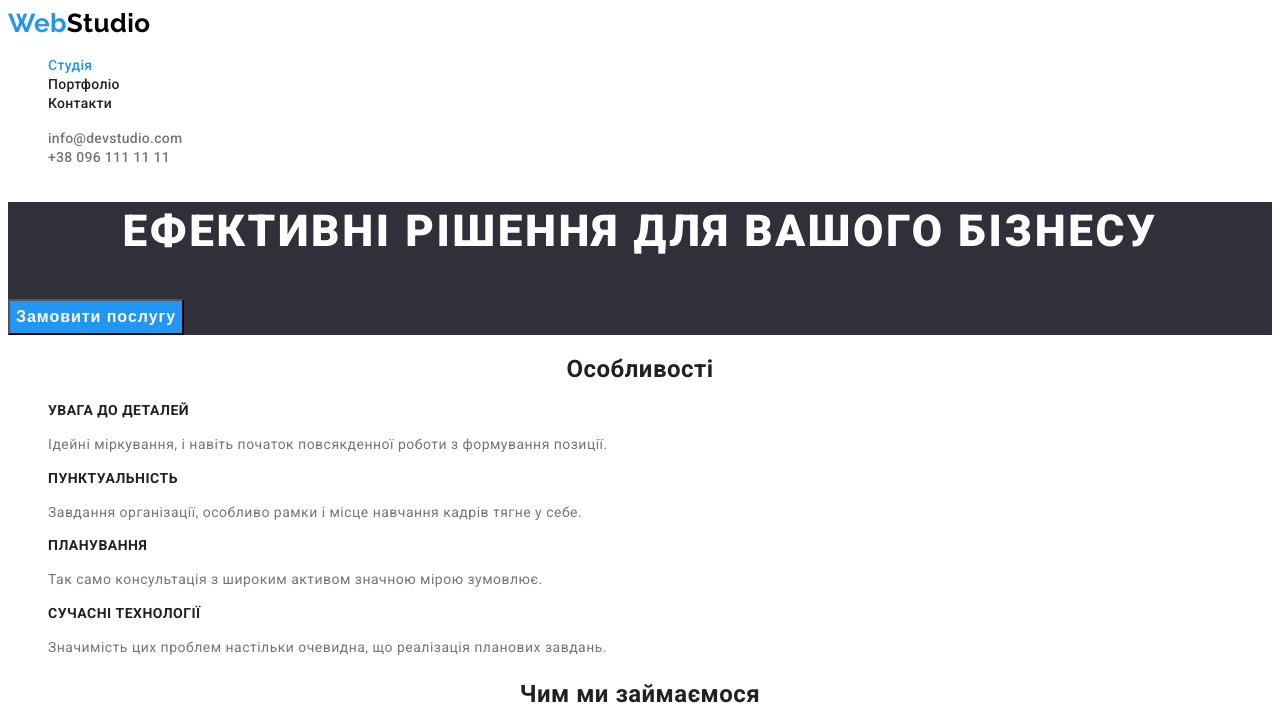
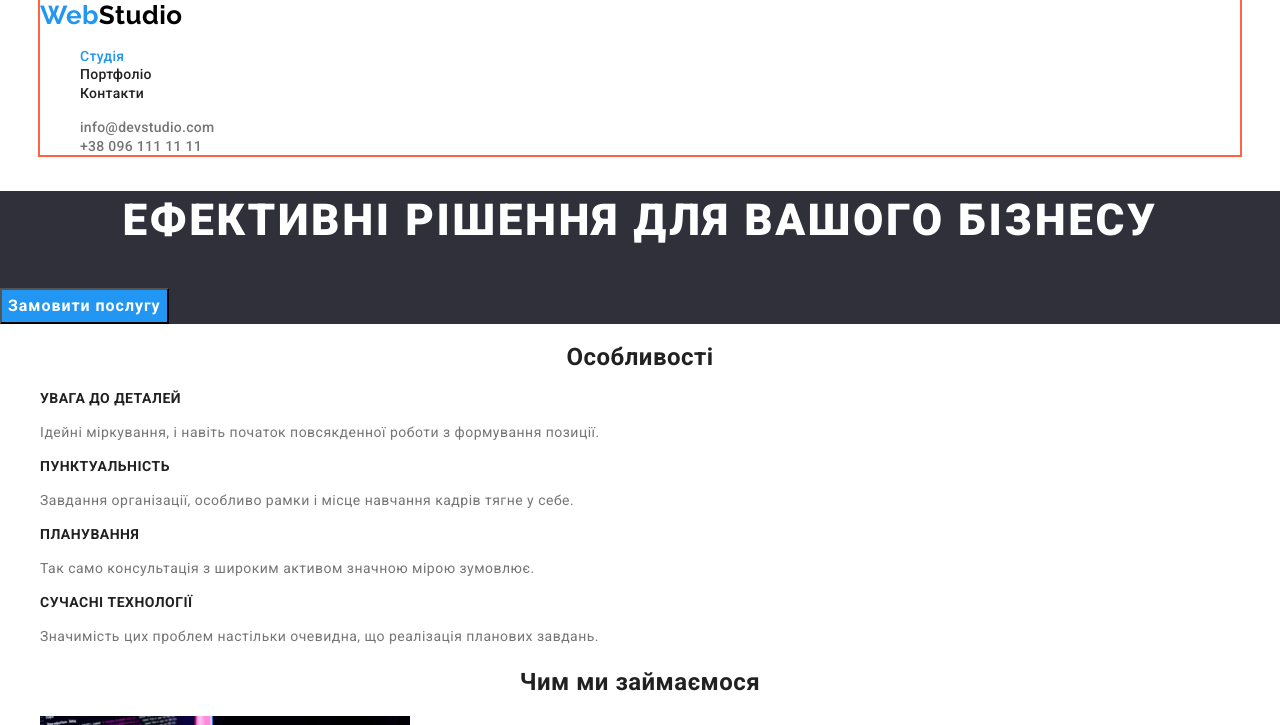
Before and after one commit to SerhiiRytikov/goit-markup-hw-03, a plain HTML site: page index.html in a window 1280 px wide. Shown: the top 725 px of the page. Drawn offline with nearby package versions, Linux system fonts and the light colour scheme.

Commit message:
додає modern-normalize та починає оформлення 3 ДЗ

```diff
--- a/index.html
+++ b/index.html
@@ -9,12 +9,14 @@
     <link rel="preconnect" href="https://fonts.gstatic.com" crossorigin>
     <link href="https://fonts.googleapis.com/css2?family=Raleway:wght@700&family=Roboto:wght@400;500;700;900&display=swap"
         rel="stylesheet">
+    <link rel="stylesheet" href="https://cdnjs.cloudflare.com/ajax/libs/modern-normalize/1.1.0/modern-normalize.min.css">
     <link rel="stylesheet" href="./css/styles.css" />
 </head>
 <body>
 
     <!-- Заголовок сайту -->
     <header>
+        <div class="container">
             <nav>
 
                 <!-- Логотип -->
@@ -33,7 +35,9 @@
                 <li><a href="mailto:info@devstudio.com" class="link nondecor">info@devstudio.com</a></li>
                 <li><a href="tel:+380961111111" class="link nondecor">+38 096 111 11 11</a></li>
             </ul>
+        </div>
     </header>
+
     <main>
 
         <!-- Шапка -->
```
Also changed, not shown: portfolio.html (+1 -1 lines). Lines whose indentation alone changed are shown as unchanged.
